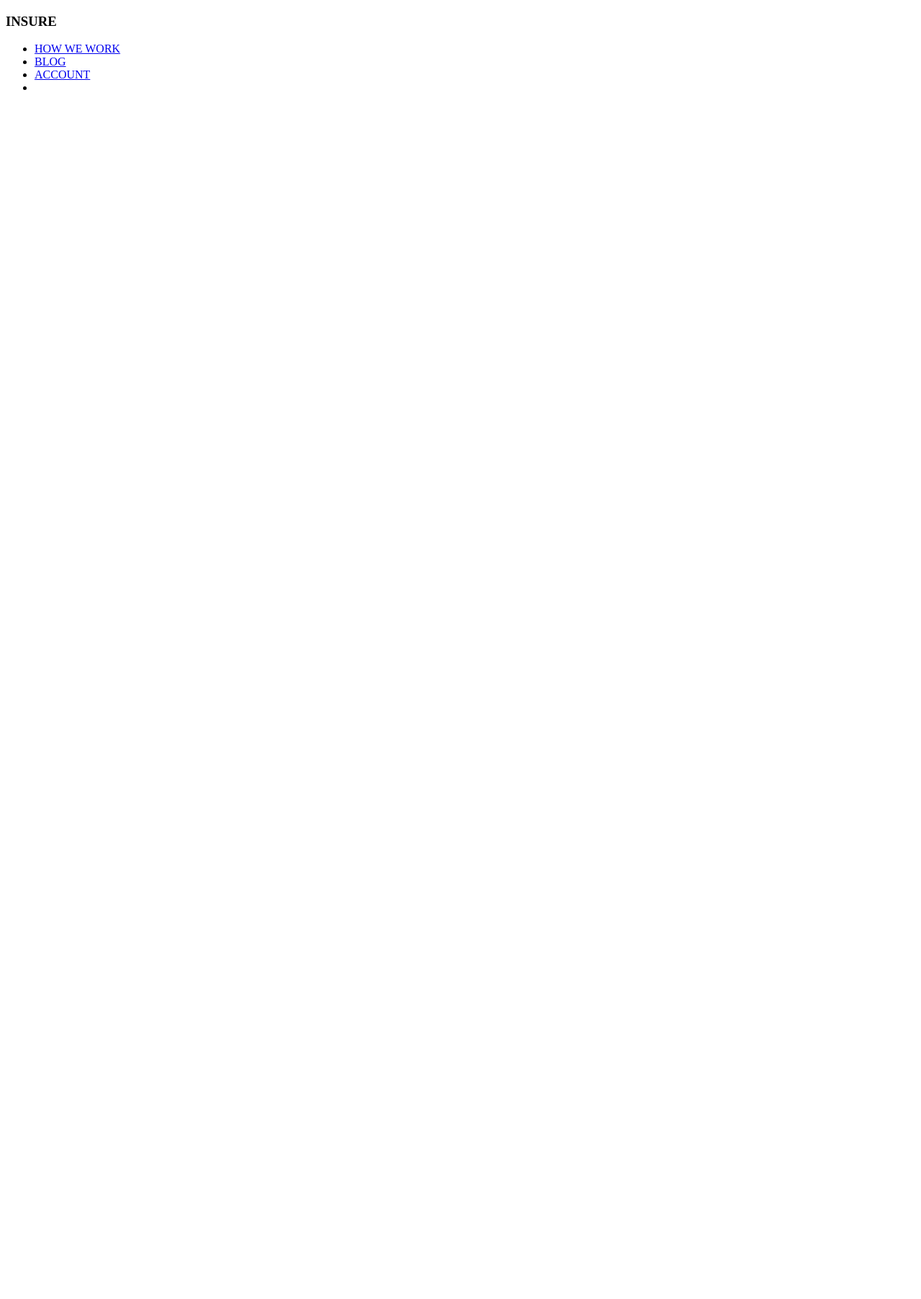
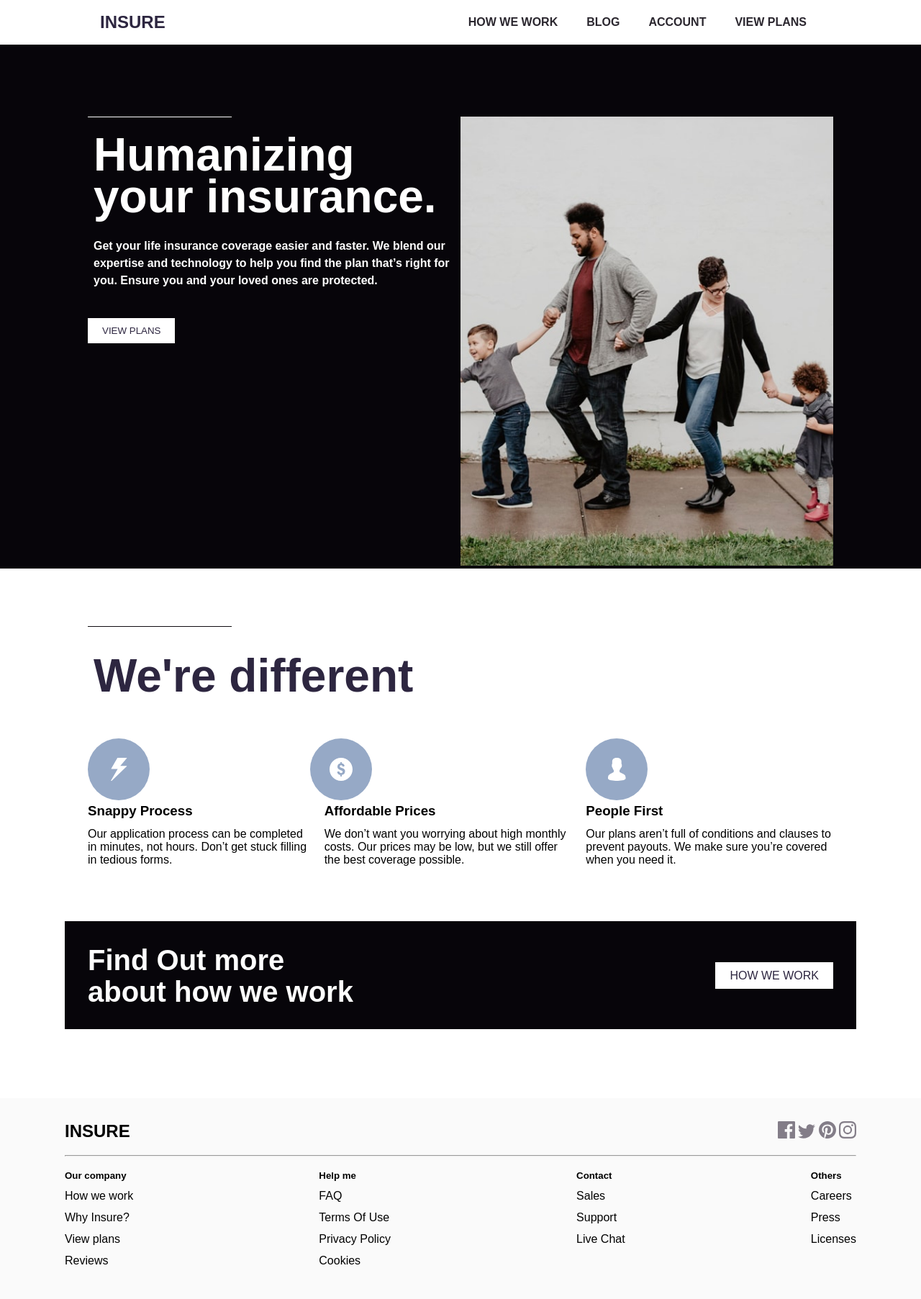
Before and after one commit to emmanuel5050/Insure-Landing-page-project, a plain HTML site: page index.html in a window 1280 px wide. Shown: the whole page at 72% size. Before the commit the page ends 800 px from the top, so only its background shows below. Drawn offline with Linux system fonts and the light colour scheme; files that its build step writes are made by us from their sources.

Commit message:
final changes

```diff
--- a/index.html
+++ b/index.html
@@ -1,24 +1,146 @@
 <!DOCTYPE html>
 <html lang="en">
   <head>
-  <meta charset="UTF-8">
-  <meta name="viewport" content="width=device-width, initial-scale=1.0">
+    <meta charset="UTF-8" />
+    <meta name="viewport" content="width=device-width, initial-scale=1.0" />
     <title>Insure|Landing Page</title>
-  <link rel="stylesheet" href="css/style.css">
+    <script
+      src="https://kit.fontawesome.com/58a04da75f.js"
+      crossorigin="anonymous"
+    ></script>
+    <link rel="stylesheet" href="style.css" />
+    <link
+      rel="stylesheet"
+      media="screen and (max-width:500px)"
+      href="mobile.css"
+    />
   </head>
   <body>
-  <section id="navbar">
-    <nav>
+    <header id="header">
+      <div class="container">
+        <nav id="navbar">
           <h1>INSURE</h1>
           <ul>
             <li><a href="#">HOW WE WORK</a></li>
-        <li><a href="#home">BLOG</a></li>
-        <li><a href="#home">ACCOUNT</a></li>
-        <li></li>
+            <li><a href="#">BLOG</a></li>
+            <li><a href="#">ACCOUNT</a></li>
+            <li><a href="#">VIEW PLANS</a></li>
           </ul>
         </nav>
+      </div>
+    </header>
 
+    <section id="main-content">
+      <div class="container">
+        <div id="flex-container">
+          <div class="child-1">
+            <div class="line-1"></div>
+            <h2 class="text-primary">Humanizing your insurance.</h2>
+            <p>
+              Get your life insurance coverage easier and faster. We blend our
+              expertise and technology to help you find the plan that’s right
+              for you. Ensure you and your loved ones are protected.
+            </p>
+            <button class="button" type="submit">VIEW PLANS</button>
+          </div>
+          <div class="child-2">
+            <img src="/img/image-intro-desktop.jpg" alt="" />
+          </div>
+        </div>
+      </div>
     </section>
 
+    <section id="middle-content">
+      <div class="container">
+        <div class="line-2"></div>
+        <h5 class="text-primary color-purple">We're different</h5>
+        <div class="flex">
+          <div>
+            <img src="/img/icon-snappy-process.svg" alt="snappy process" />
+            <h3 class="">Snappy Process</h3>
+            <p>
+              Our application process can be completed in minutes, not hours.
+              Don’t get stuck filling in tedious forms.
+            </p>
+          </div>
+          <div>
+            <img
+              src="/img/icon-affordable-prices.svg"
+              alt="Affordable Prices"
+            />
+            <h3 class="px-1">Affordable Prices</h3>
+            <p class="px-1">
+              We don’t want you worrying about high monthly costs. Our prices
+              may be low, but we still offer the best coverage possible.
+            </p>
+          </div>
+          <div>
+            <img src="/img/icon-people-first.svg" alt="people first" />
+            <h3>People First</h3>
+            <p>
+              Our plans aren’t full of conditions and clauses to prevent
+              payouts. We make sure you’re covered when you need it.
+            </p>
+          </div>
+        </div>
+      </div>
+    </section>
+    <section id="third-section">
+      <div class="work-container">
+        <div class="work-info">
+          <h3 class="m-heading">
+            Find Out more <br />
+            about how we work
+          </h3>
+          <p><a class="button" href="#">HOW WE WORK</a></p>
+        </div>
+      </div>
+    </section>
+
+    <footer id="page-footer">
+      <div class="footer-container">
+        <div class="item-1">
+          <h4 class="medium-heading">INSURE</h4>
+          <div>
+            <img src="/img/icon-facebook.svg" alt="" />
+            <img src="/img/icon-twitter.svg" alt="" />
+            <img src="/img/icon-pinterest.svg" alt="" />
+            <img src="/img/icon-instagram.svg" alt="" />
+          </div>
+        </div>
+        <hr class="py-1" />
+        <div class="item-2">
+          <div class="services">
+            <h5>Our company</h5>
+            <p>How we work</p>
+            <p>Why Insure?</p>
+            <p>View plans</p>
+            <p>Reviews</p>
+          </div>
+          <div class="services">
+            <h5>Help me</h5>
+            <p>FAQ</p>
+            <p>Terms Of Use</p>
+            <p>Privacy Policy</p>
+            <p>Cookies</p>
+          </div>
+
+          <div class="services">
+            <h5>Contact</h5>
+            <p>Sales</p>
+            <p>Support</p>
+            <p>Live Chat</p>
+            <p></p>
+          </div>
+          <div class="services">
+            <h5>Others</h5>
+            <p>Careers</p>
+            <p>Press</p>
+            <p>Licenses</p>
+            <p></p>
+          </div>
+        </div>
+      </div>
+    </footer>
   </body>
 </html>
--- /dev/null
+++ b/mobile.css
@@ -0,0 +1,141 @@
+@import url("https://fonts.googleapis.com/css2?family=Roboto:ital,wght@0,100;0,300;0,400;0,500;0,700;0,900;1,100;1,300;1,400;1,500;1,700;1,900&display=swap");
+/* Reset */
+* {
+  margin: 0;
+  padding: 0;
+  box-sizing: border-box;
+}
+/* main-styling */
+body {
+  font-family: "karla", sans-serif;
+}
+a {
+  text-decoration: none;
+}
+p {
+  margin: 0.75rem 0;
+}
+/* utility classes */
+.text-primary{
+  font-size: 4rem;
+  line-height: 0.9;
+  padding: 0.5rem;
+  color: #fff;
+}
+.color-purple{
+  color: hsl(256, 26%, 20%);
+}
+.px-1{
+  padding: 0 1.2rem;
+}
+
+.py-1{
+  margin: 1.2rem 0;}
+
+/* smartphone screens */
+@media(max-width: 500px) {
+
+
+  #header{
+    position: static;
+    }
+
+
+  #navbar {
+    display: block;
+    padding: 0;
+    text-align: center;
+    margin: 1rem 0;
+  }
+
+  #navbar ul {
+    display: block;
+   }
+
+   #navbar ul li{
+     padding: 0.5rem 0;
+   }
+
+   #navbar ul li a {
+    padding: 0;
+    margin: 0;
+  }
+  #flex-container{
+    display: block;
+    justify-content: center;
+    margin-top: 100px;
+  }
+  .line-1{
+    display: none;
+  }
+  .child-1 .text-primary{
+    font-size: 3rem;
+    text-align: center;
+  }
+  .child-1 p{
+    text-align: center;
+    font-size: 20px;
+  }
+
+  .child-1 .button{
+    display: block;
+    margin: auto;
+    margin-bottom:1.5rem;
+  }
+
+
+  .child-2 img{
+    display: none;
+  }
+
+
+  .line-2{
+    display: none;
+  }
+  .container h5{
+    text-align: center;
+  }
+  .flex{
+    display: block;
+  }
+
+  .flex div{
+    text-align: center;
+    margin-bottom: 2.5rem;
+    line-height: 1.2;
+
+  }
+  .work-container{
+    height: 400px;
+  }
+  .work-info{
+    display: block;
+    text-align: center;
+    padding: 2.5rem;
+
+  }
+
+
+  .work-info p{
+    margin: 2rem 0;
+  }
+
+  .item-1{
+    display: block;
+    text-align: center;
+    padding: 1rem;
+  }
+
+  .item-1 .medium-heading{
+    margin-bottom: 1.5rem;
+  }
+
+  .item-2{
+    display: block;
+
+  }
+  .services{
+    margin: 2rem 0;
+    text-align: center;
+  }
+}
--- a/style.css
+++ b/style.css
@@ -0,0 +1,186 @@
+@import url("https://fonts.googleapis.com/css2?family=Roboto:ital,wght@0,100;0,300;0,400;0,500;0,700;0,900;1,100;1,300;1,400;1,500;1,700;1,900&display=swap");
+/* Reset */
+* {
+  margin: 0;
+  padding: 0;
+  box-sizing: border-box;
+}
+/* main-styling */
+body {
+  font-family: "karla", sans-serif;
+}
+a {
+  text-decoration: none;
+}
+p {
+  margin: 0.75rem 0;
+}
+/* utility classes */
+.text-primary {
+  font-size: 4rem;
+  line-height: 0.9;
+  padding: 0.5rem;
+  color: #fff;
+}
+.color-purple {
+  color: hsl(256, 26%, 20%);
+}
+.px-1 {
+  padding: 0 1.2rem;
+}
+
+.py-1 {
+  margin: 1.2rem 0;
+}
+/* navbar section */
+
+.container {
+  max-width: 1100px;
+  padding: 0 2rem;
+  margin: auto;
+  overflow: hidden;
+  width: 100%;
+}
+
+#header {
+  position: sticky;
+  top: 0;
+  z-index: 1;
+  background: #fff;
+}
+#navbar {
+  background-color: #fff;
+  border: 1px solid #fff;
+  color: hsl(256, 26%, 20%);
+  display: flex;
+  justify-content: space-between;
+  z-index: 1;
+  padding: 16px;
+}
+
+#navbar ul {
+  list-style: none;
+  display: flex;
+  align-items: center;
+}
+#navbar ul li a {
+  color: hsl(270, 9%, 17%);
+  font-weight: 700;
+  padding: 0.75rem;
+  margin: 0 0.5rem;
+}
+#navbar ul li a:hover {
+  background: hsl(264, 33%, 3%);
+  color: #fff;
+}
+/* main-content section */
+#main-content {
+  background: hsl(264, 33%, 3%);
+}
+
+#main-content img {
+  width: 100%;
+}
+
+#flex-container {
+  display: flex;
+  justify-content: space-around;
+  margin-top: 100px;
+}
+
+.child-1,
+.child-2 {
+  flex: 1;
+}
+.line-1 {
+  width: 200px;
+  height: 1px;
+  background: #fff;
+  margin-bottom: 1rem;
+}
+
+.child-1 p {
+  line-height: 1.5;
+  padding: 0.5rem;
+  margin-bottom: 1rem;
+  font-weight: 700;
+  color: #fff;
+}
+.button {
+  background: #fff;
+  padding: 10px 20px;
+  margin: 1rem 0;
+  color: hsl(256, 26%, 20%);
+  cursor: pointer;
+  border: none;
+}
+
+.child-1 button:hover {
+  color: hsl(276, 15%, 6%);
+}
+/* middle content section */
+
+/* #middle-content{
+  padding-bottom: 4rem;
+} */
+.line-2 {
+  width: 200px;
+  height: 1px;
+  background: hsl(276, 15%, 6%);
+  margin: 5rem 0 2rem 0;
+}
+.flex {
+  display: flex;
+  justify-content: space-between;
+  margin-top: 50px;
+}
+
+/* how we work section */
+.work-container {
+  max-width: 1100px;
+  padding: 2rem 2rem;
+  margin: auto;
+  overflow: hidden;
+  width: 100%;
+  background: hsl(264, 33%, 3%);
+  color: #fff;
+  height: 150px;
+}
+
+.work-info {
+  display: flex;
+  justify-content: space-between;
+  align-items: center;
+  line-height: 1.1;
+}
+.m-heading {
+  font-size: 40px;
+}
+
+#third-section {
+  margin-top: 4rem;
+  margin-bottom: 6rem;
+}
+/* footer section */
+#page-footer {
+  background: hsl(0, 0%, 98%);
+  padding: 2rem 0;
+}
+.footer-container {
+  max-width: 1100px;
+  margin: auto;
+  overflow: hidden;
+  width: 100%;
+}
+.item-1 {
+  display: flex;
+  justify-content: space-between;
+  align-items: center;
+}
+.medium-heading {
+  font-size: 1.5rem;
+}
+.item-2 {
+  display: flex;
+  justify-content: space-between;
+}
```
Lines whose indentation alone changed are shown as unchanged.
